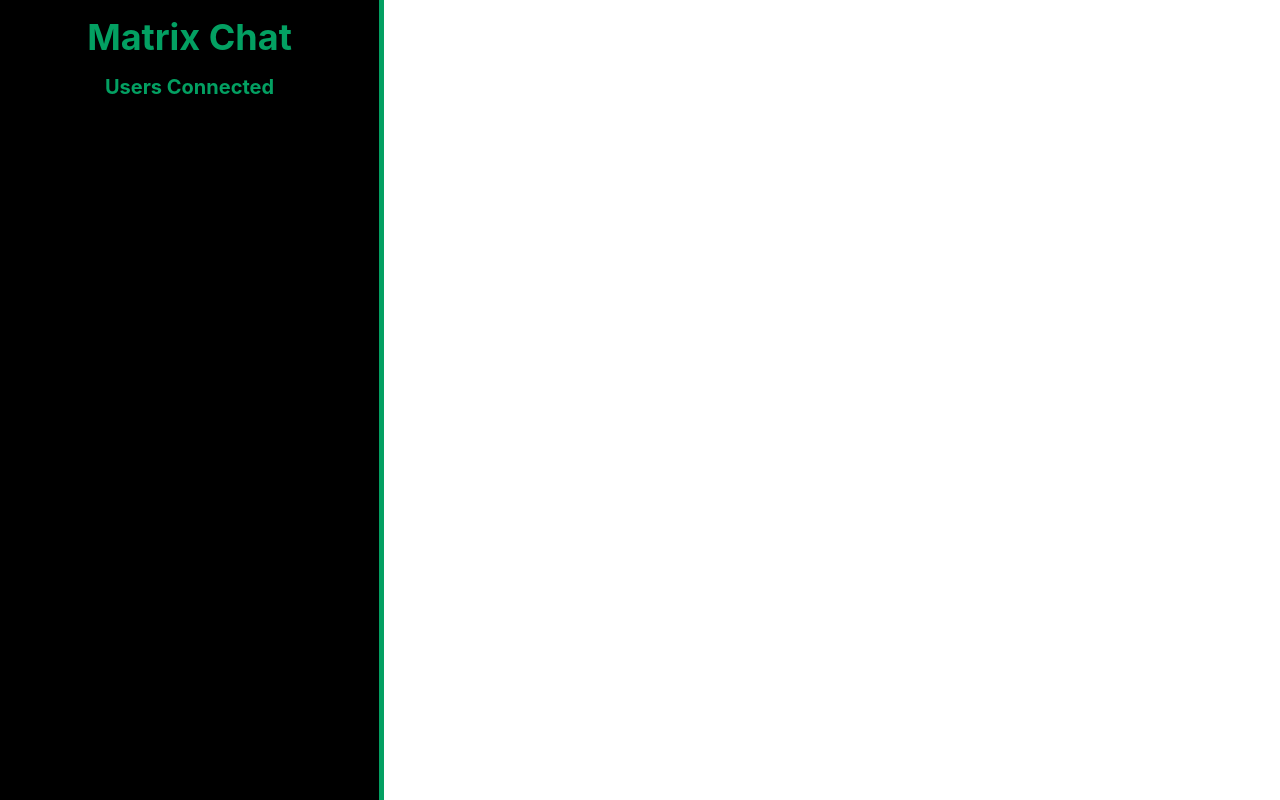
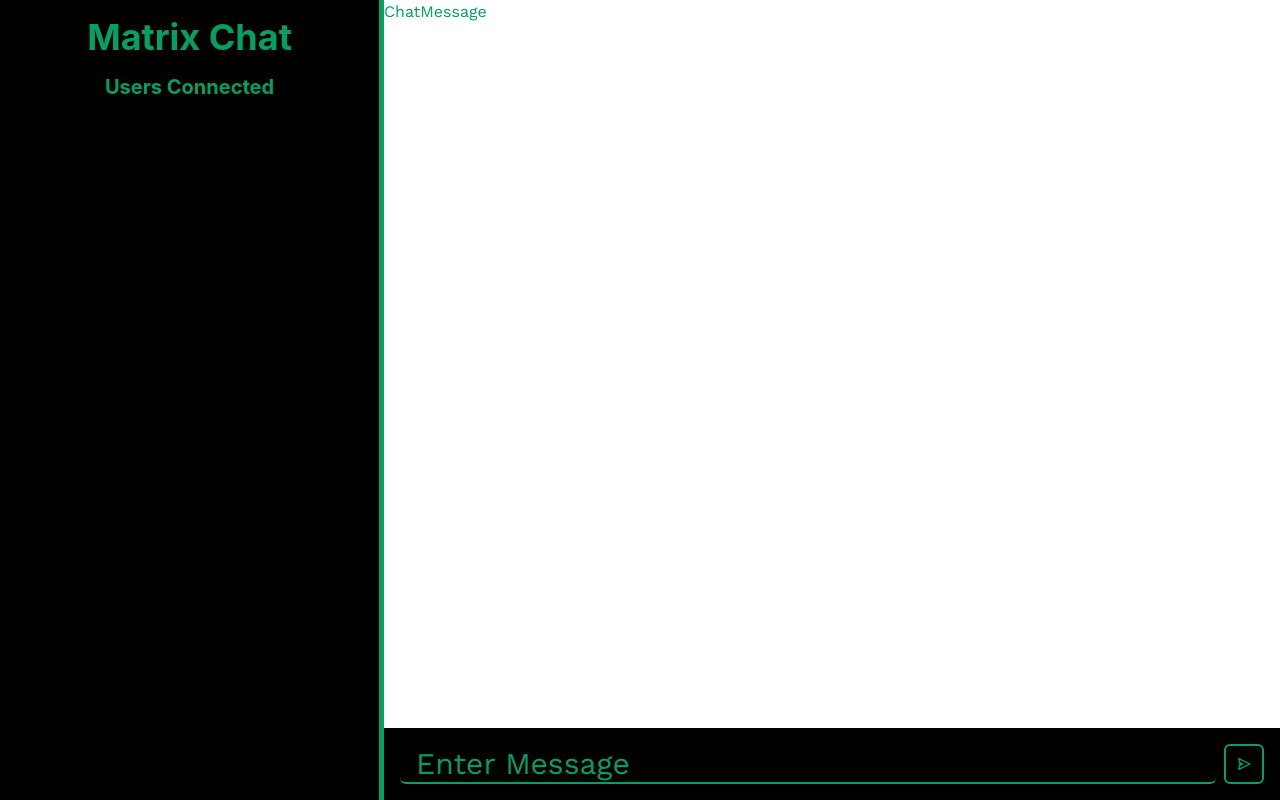
Before and after one commit to albertoor/matrix-chat-app-socketio-react-express, a React (Create React App) app in the folder frontend/: page /chat in a window 1280 px wide. Built offline with nearby package versions, Linux system fonts and the light colour scheme; no server answers; a web font is replaced by a local one.

Commit message:
chatbox frontend style

```diff
--- a/frontend/src/components/Chat.js
+++ b/frontend/src/components/Chat.js
@@ -2,6 +2,7 @@ import { useState, useEffect, useCallback } from 'react'
 import { socket } from "../context/socket"
 import Sidebar from "./Sidebar"
 import { Flex } from "@chakra-ui/react"
+import ChatBox from './ChatBox'
 
 const Chat = () => {
   const [usersList, setUsersList] = useState([])
@@ -30,8 +31,9 @@ const Chat = () => {
   }, [])
 
   return (
-    <Flex justifyContent={"space-between"}>
+    <Flex>
       <Sidebar usersList={usersList} />
+      <ChatBox />
       {/* <button onClick={sendMessage}>Send test message</button> */}
     </Flex>
   )
--- /dev/null
+++ b/frontend/src/components/ChatBox.js
@@ -0,0 +1,43 @@
+import React from 'react'
+import { Box, Flex, Input, FormControl, Button, IconButton, HStack } from '@chakra-ui/react'
+import { BiSend } from "react-icons/bi"
+
+const ChatBox = () => {
+  return (
+    <Flex flexDir={"column"} justifyContent={"space-between"} w={"70%"} color={"var(--matrixColor)"}>
+      <Box>
+        ChatMessage
+      </Box>
+      <Box bg={"black"} p={4}>
+        <form>
+          <HStack >
+            <FormControl  >
+              <Input
+                placeholder='Enter Message'
+                borderWidth={"0 0 2px"}
+                borderColor={" var(--matrixColor)"}
+                fontSize={"30px"}
+                p={4}
+                _focus={{ outline: "0 !important" }}
+                _hover={{ borderColor: "none" }}
+                _placeholder={{ color: "var(--matrixColor)" }}
+              />
+            </FormControl>
+            <IconButton
+              icon={<BiSend />}
+              bg={"black"}
+              colorSchema="var(--matrixColor)"
+              border={"2px solid var(--matrixColor);"}
+              _hover={{
+                color: "none"
+              }}
+            />
+          </HStack>
+        </form>
+
+      </Box>
+    </Flex >
+  )
+}
+
+export default ChatBox
```
